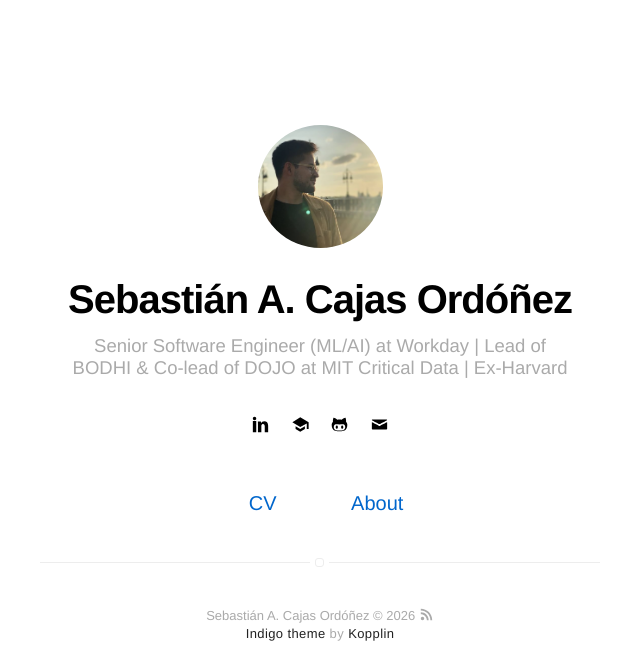
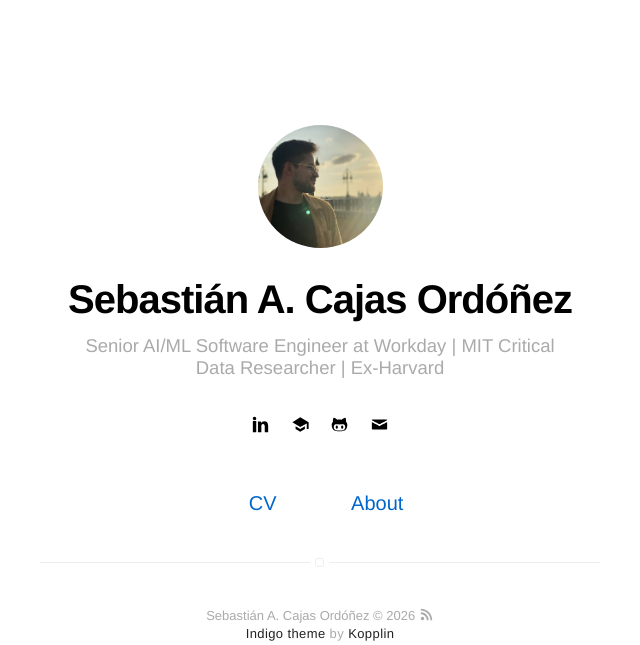
Before and after one commit to sebasmos/sebasmos.github.io, a Jekyll site: the page built from index.html, in a window 1280 px wide. Shown: the top 645 px of the page, without its empty margins (320-960 px from the left). Built offline with Jekyll 4.4.1, drawn with Linux system fonts in a browser that asks for light colours; grey boxes are pictures that could not be loaded.

Commit message:
Restore the original header bio
Co-Authored-By: Claude Opus 5.5 <noreply@anthropic.com>

```diff
--- a/_config.yml
+++ b/_config.yml
@@ -1,6 +1,6 @@
 # main text of home
 name: Sebastián A. Cajas Ordóñez
-bio: Senior Software Engineer (ML/AI) at Workday | Lead of BODHI & Co-lead of DOJO at MIT Critical Data | Ex-Harvard
+bio: Senior AI/ML Software Engineer at Workday | MIT Critical Data Researcher | Ex-Harvard
 
 # twitter summary info
 description: Academic portfolio
```
